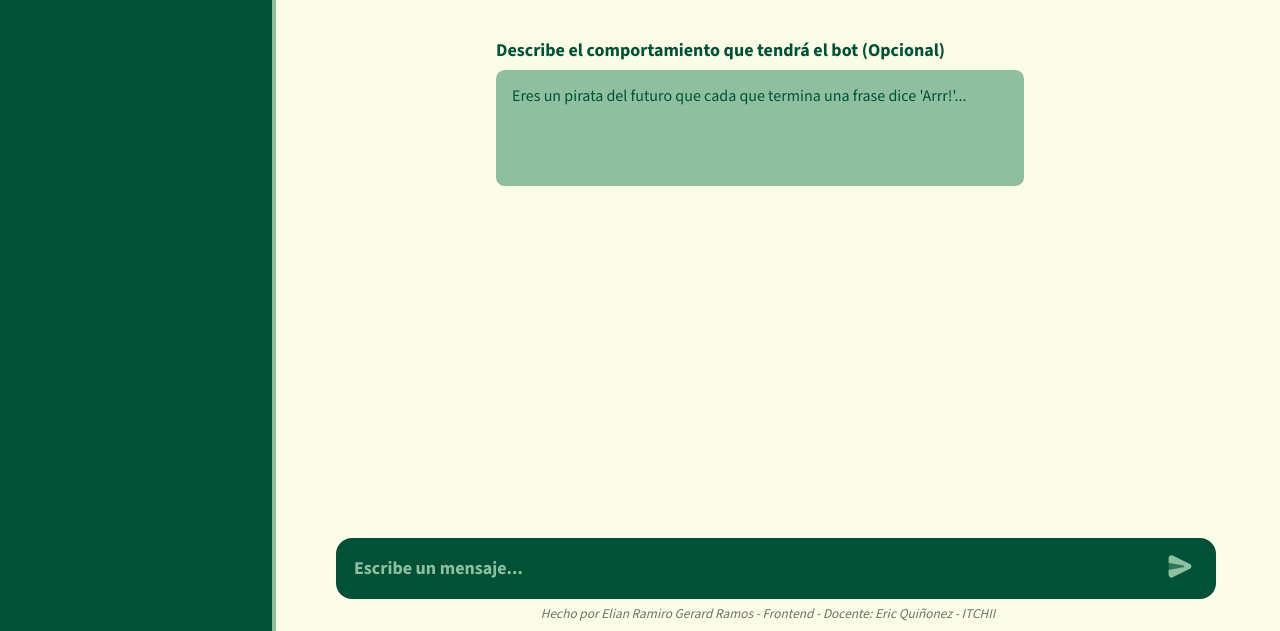
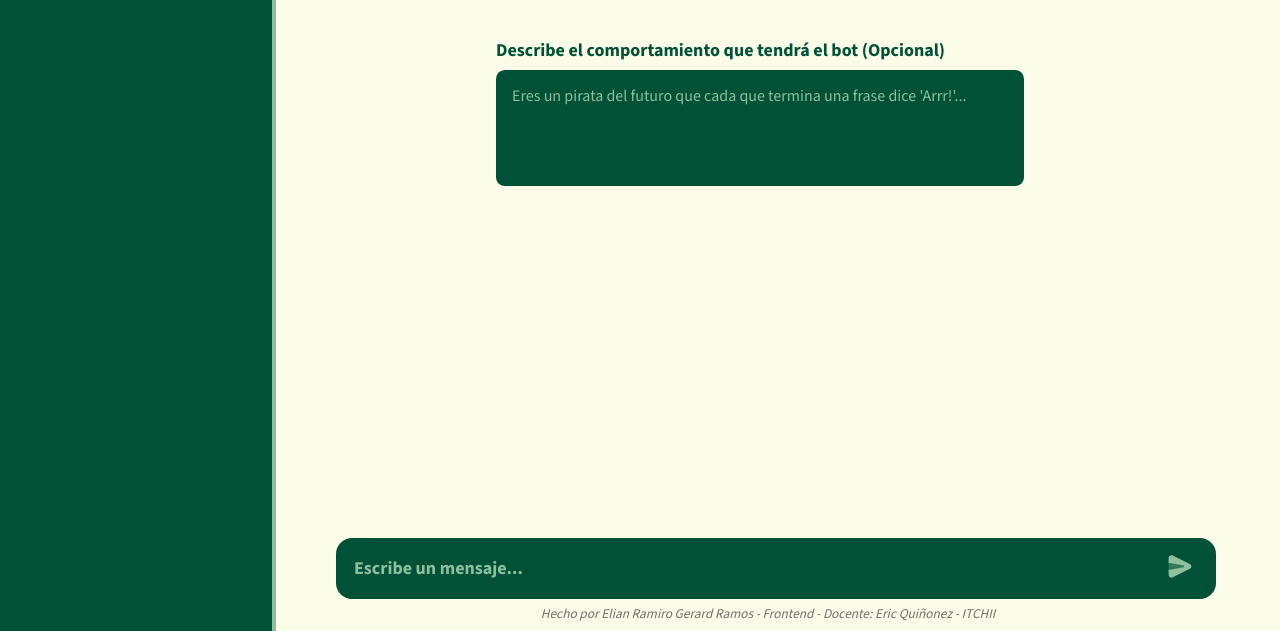
Before and after one commit to eliangerard/api-web-practice, a plain HTML site: page index.html in a window 1280 px wide. Shown: the part 169-800 px from the top of the page. Drawn offline with Linux system fonts and the light colour scheme; a web font is replaced by a local one.

Commit message:
Changed welcome textarea color

```diff
--- a/style.css
+++ b/style.css
@@ -184,7 +184,7 @@ h1 {
 }
 
 textarea {
-    background-color: var(--light-accent);
+    background-color: var(--accent);
     border: none;
     width: calc(100% - 2rem);
     color: var(--accent);
@@ -206,7 +206,7 @@ textarea:focus::placeholder {
 }
 textarea::placeholder{
     font-weight: 400;
-    color: var(--accent);
+    color: var(--light-accent);
 }
 #welcome div:focus-within {
     outline: var(--accent) solid 3px;
```
